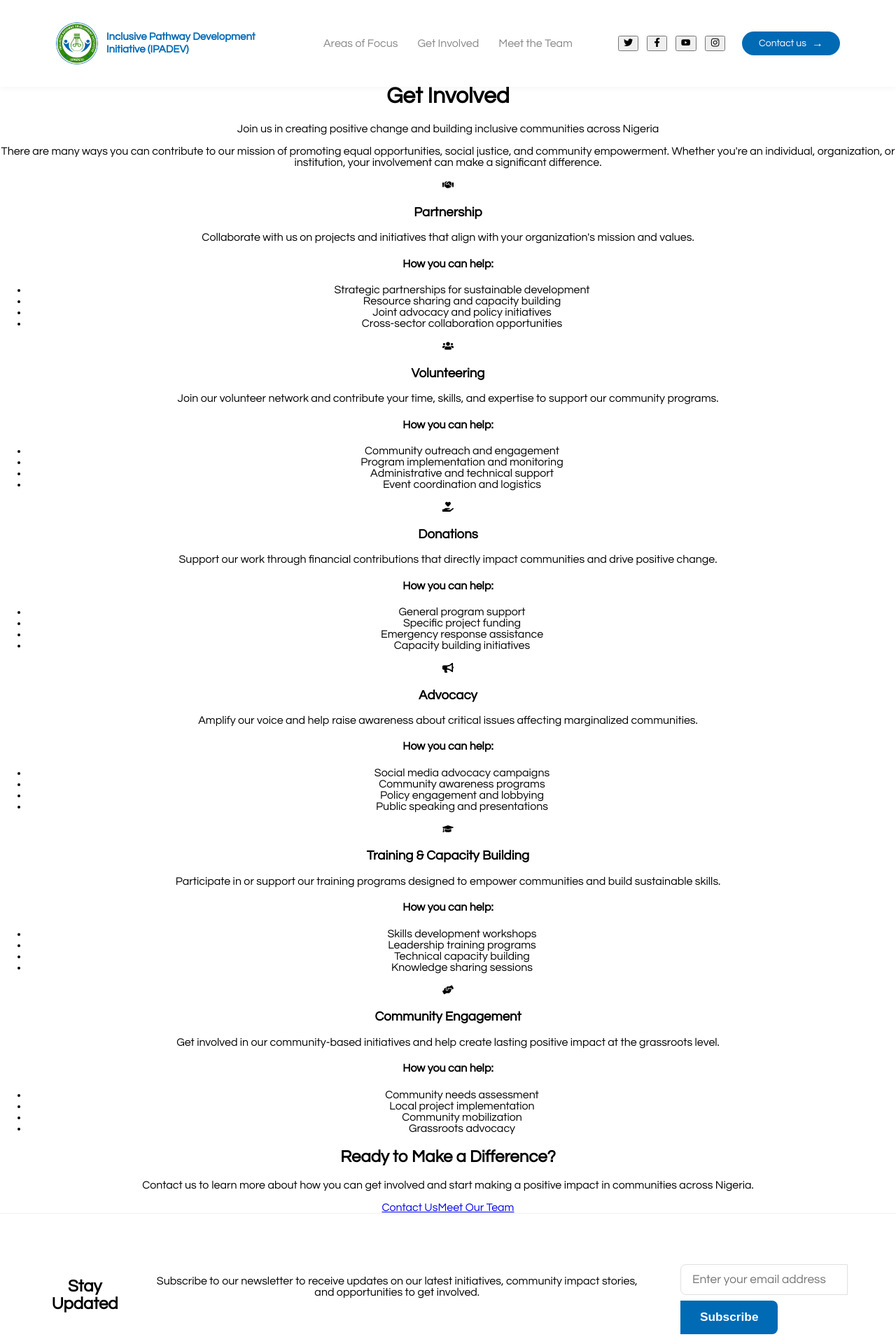
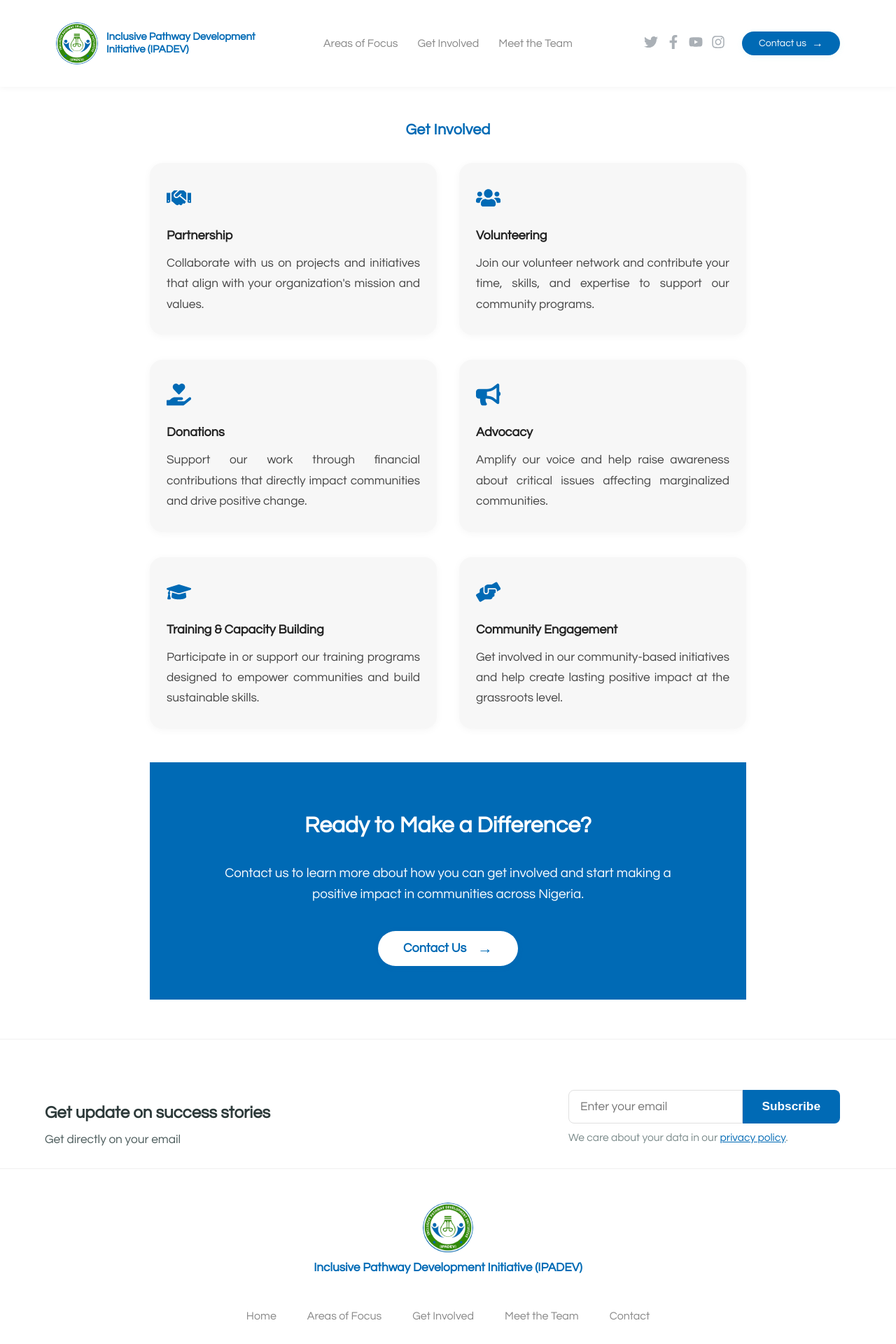
Before and after one commit to raysummer9/ipadev, a React (Create React App) app: page /get-involved in a window 1280 px wide. Shown: the top 1920 px of the page at 70% size. Built offline with nearby package versions, Linux system fonts and the light colour scheme.

Commit message:
Fix executive director API data usage, mobile hero centering, and minor UI improvements

```diff
--- a/src/components/ContactInfoPanel.js
+++ b/src/components/ContactInfoPanel.js
@@ -18,9 +18,9 @@ const ContactInfoPanel = () => (
     </div>
     <div className="contact-info-panel__card contact-info-panel__card--socials">
       <div className="contact-info-panel__socials">
-        <button type="button" aria-label="Facebook"><FaFacebookF /></button>
-        <button type="button" aria-label="Twitter"><FaTwitter /></button>
-        <button type="button" aria-label="LinkedIn"><FaLinkedinIn /></button>
+        <a href="https://facebook.com/ipadev" target="_blank" rel="noopener noreferrer" aria-label="Facebook"><FaFacebookF /></a>
+        <a href="https://twitter.com/ipadev" target="_blank" rel="noopener noreferrer" aria-label="Twitter"><FaTwitter /></a>
+        <a href="https://linkedin.com/company/ipadev" target="_blank" rel="noopener noreferrer" aria-label="LinkedIn"><FaLinkedinIn /></a>
       </div>
       <span>Social Profiles</span>
     </div>
--- a/src/components/GetInvolvedPage.css
+++ b/src/components/GetInvolvedPage.css
@@ -178,6 +178,7 @@
     padding: 18px 0 18px 0;
     padding-left: 2vw;
     padding-right: 2vw;
+    margin-top: 90px; /* Add margin to push content below the header */
   }
   .get-involved__content {
     padding: 0 2vw;
--- a/src/components/GetInvolvedPage.js
+++ b/src/components/GetInvolvedPage.js
@@ -1,5 +1,5 @@
 import React from 'react';
-import { FaHandshake, FaUsers, FaHandHoldingHeart, FaBullhorn, FaGraduationCap, FaHandsHelping } from 'react-icons/fa';
+import { FaHandshake, FaUsers, FaHandHoldingHeart, FaBullhorn, FaGraduationCap, FaHandsHelping, FaArrowRight } from 'react-icons/fa';
 import './GetInvolvedPage.css';
 
 const GetInvolvedPage = () => {
@@ -7,120 +7,59 @@ const GetInvolvedPage = () => {
     {
       icon: <FaHandshake />,
       title: "Partnership",
-      description: "Collaborate with us on projects and initiatives that align with your organization's mission and values.",
-      details: [
-        "Strategic partnerships for sustainable development",
-        "Resource sharing and capacity building",
-        "Joint advocacy and policy initiatives",
-        "Cross-sector collaboration opportunities"
-      ]
+      description: "Collaborate with us on projects and initiatives that align with your organization's mission and values."
     },
     {
       icon: <FaUsers />,
       title: "Volunteering",
-      description: "Join our volunteer network and contribute your time, skills, and expertise to support our community programs.",
-      details: [
-        "Community outreach and engagement",
-        "Program implementation and monitoring",
-        "Administrative and technical support",
-        "Event coordination and logistics"
-      ]
+      description: "Join our volunteer network and contribute your time, skills, and expertise to support our community programs."
     },
     {
       icon: <FaHandHoldingHeart />,
       title: "Donations",
-      description: "Support our work through financial contributions that directly impact communities and drive positive change.",
-      details: [
-        "General program support",
-        "Specific project funding",
-        "Emergency response assistance",
-        "Capacity building initiatives"
-      ]
+      description: "Support our work through financial contributions that directly impact communities and drive positive change."
     },
     {
       icon: <FaBullhorn />,
       title: "Advocacy",
-      description: "Amplify our voice and help raise awareness about critical issues affecting marginalized communities.",
-      details: [
-        "Social media advocacy campaigns",
-        "Community awareness programs",
-        "Policy engagement and lobbying",
-        "Public speaking and presentations"
-      ]
+      description: "Amplify our voice and help raise awareness about critical issues affecting marginalized communities."
     },
     {
       icon: <FaGraduationCap />,
       title: "Training & Capacity Building",
-      description: "Participate in or support our training programs designed to empower communities and build sustainable skills.",
-      details: [
-        "Skills development workshops",
-        "Leadership training programs",
-        "Technical capacity building",
-        "Knowledge sharing sessions"
-      ]
+      description: "Participate in or support our training programs designed to empower communities and build sustainable skills."
     },
     {
       icon: <FaHandsHelping />,
       title: "Community Engagement",
-      description: "Get involved in our community-based initiatives and help create lasting positive impact at the grassroots level.",
-      details: [
-        "Community needs assessment",
-        "Local project implementation",
-        "Community mobilization",
-        "Grassroots advocacy"
-      ]
+      description: "Get involved in our community-based initiatives and help create lasting positive impact at the grassroots level."
     }
   ];
 
   return (
-    <div className="get-involved-page">
-      <div className="get-involved-hero">
-        <div className="get-involved-hero__content">
-          <h1 className="get-involved-hero__title">Get Involved</h1>
-          <p className="get-involved-hero__subtitle">
-            Join us in creating positive change and building inclusive communities across Nigeria
-          </p>
-          <p className="get-involved-hero__description">
-            There are many ways you can contribute to our mission of promoting equal opportunities,
-            social justice, and community empowerment. Whether you're an individual, organization,
-            or institution, your involvement can make a significant difference.
-          </p>
-        </div>
-      </div>
-
-      <div className="get-involved-content">
-        <div className="get-involved-grid">
+    <div className="get-involved__section">
+      <div className="get-involved__content">
+        <h2 className="get-involved__heading">Get Involved</h2>
+        <div className="get-involved__options">
           {involvementOptions.map((option, index) => (
-            <div key={index} className="get-involved-card">
-              <div className="get-involved-card__icon">
+            <div key={index} className="get-involved__option">
+              <div className="get-involved__icon">
                 {option.icon}
               </div>
-              <h3 className="get-involved-card__title">{option.title}</h3>
-              <p className="get-involved-card__description">{option.description}</p>
-              <div className="get-involved-card__details">
-                <h4>How you can help:</h4>
-                <ul>
-                  {option.details.map((detail, detailIndex) => (
-                    <li key={detailIndex}>{detail}</li>
-                  ))}
-                </ul>
-              </div>
+              <h3 className="get-involved__option-title">{option.title}</h3>
+              <p className="get-involved__option-desc">{option.description}</p>
             </div>
           ))}
         </div>
-
-        <div className="get-involved-cta">
-          <h2>Ready to Make a Difference?</h2>
-          <p>
-            Contact us to learn more about how you can get involved and start making
-            a positive impact in communities across Nigeria.
-          </p>
-          <div className="get-involved-cta__buttons">
-            <a href="/contact" className="get-involved-cta__button get-involved-cta__button--primary">
-              Contact Us
-            </a>
-            <a href="/team" className="get-involved-cta__button get-involved-cta__button--secondary">
-              Meet Our Team
+        <div className="get-involved__cta">
+          <div className="get-involved__cta-content">
+            <h2 className="get-involved__cta-heading">Ready to Make a Difference?</h2>
+            <p className="get-involved__cta-text">
+              Contact us to learn more about how you can get involved and start making
+              a positive impact in communities across Nigeria.
+            </p>
+            <a href="/contact" className="get-involved__cta-btn">
+              Contact Us <span className="arrow">→</span>
             </a>
           </div>
         </div>
--- a/src/components/Navbar.js
+++ b/src/components/Navbar.js
@@ -23,10 +23,10 @@ const Navbar = () => {
       </div>
       <div className="navbar__right">
         <div className="navbar__socials">
-          <button type="button" aria-label="Twitter"><FaTwitter /></button>
-          <button type="button" aria-label="Facebook"><FaFacebookF /></button>
-          <button type="button" aria-label="YouTube"><FaYoutube /></button>
-          <button type="button" aria-label="Instagram"><FaInstagram /></button>
+          <a href="https://twitter.com/ipadev" target="_blank" rel="noopener noreferrer" aria-label="Twitter"><FaTwitter /></a>
+          <a href="https://facebook.com/ipadev" target="_blank" rel="noopener noreferrer" aria-label="Facebook"><FaFacebookF /></a>
+          <a href="https://youtube.com/ipadev" target="_blank" rel="noopener noreferrer" aria-label="YouTube"><FaYoutube /></a>
+          <a href="https://instagram.com/ipadev" target="_blank" rel="noopener noreferrer" aria-label="Instagram"><FaInstagram /></a>
         </div>
         <Link to="/contact" className="navbar__contact">Contact us <span className="arrow">→</span></Link>
         <button className="navbar__hamburger" onClick={() => setMobileMenuOpen(true)} aria-label="Open menu">
@@ -49,10 +49,10 @@ const Navbar = () => {
               Meet the Team
             </Link>
             <div className="navbar__mobile-socials">
-              <button type="button" aria-label="Twitter"><FaTwitter /></button>
-              <button type="button" aria-label="Facebook"><FaFacebookF /></button>
-              <button type="button" aria-label="YouTube"><FaYoutube /></button>
-              <button type="button" aria-label="Instagram"><FaInstagram /></button>
+              <a href="https://twitter.com/ipadev" target="_blank" rel="noopener noreferrer" aria-label="Twitter"><FaTwitter /></a>
+              <a href="https://facebook.com/ipadev" target="_blank" rel="noopener noreferrer" aria-label="Facebook"><FaFacebookF /></a>
+              <a href="https://youtube.com/ipadev" target="_blank" rel="noopener noreferrer" aria-label="YouTube"><FaYoutube /></a>
+              <a href="https://instagram.com/ipadev" target="_blank" rel="noopener noreferrer" aria-label="Instagram"><FaInstagram /></a>
             </div>
             <Link to="/contact" className="navbar__contact navbar__contact--mobile" onClick={() => setMobileMenuOpen(false)}>
               Contact us <span className="arrow">→</span>
--- a/src/components/NewsletterSection.js
+++ b/src/components/NewsletterSection.js
@@ -3,34 +3,78 @@ import './NewsletterSection.css';
 
 const NewsletterSection = () => {
   const [email, setEmail] = useState('');
+  const [submitted, setSubmitted] = useState(false);
+  const [error, setError] = useState('');
+  const [serverResponse, setServerResponse] = useState(null);
+  const [loading, setLoading] = useState(false);
 
-  const handleSubmit = (e) => {
+  const handleSubmit = async (e) => {
     e.preventDefault();
-    // Handle newsletter subscription
-    console.log('Newsletter subscription:', email);
+    // Simple email validation
+    if (!/^[^\s@]+@[^\s@]+\.[^\s@]+$/.test(email)) {
+      setError('Please enter a valid email address.');
+      setServerResponse(null);
+      return;
+    }
+    setError('');
+    setLoading(true);
+    setServerResponse(null);
+    try {
+      const formData = new FormData();
+      formData.append('name', 'Newsletter Signup');
+      formData.append('email', email);
+      formData.append('phone', '');
+      formData.append('message', 'Please add this email to the newsletter list.');
+      const res = await fetch('/sendmail.php', {
+        method: 'POST',
+        body: formData,
+      });
+      const data = await res.json();
+      if (data.success) {
+        setServerResponse({ type: 'success', message: data.message });
+        setSubmitted(true);
         setEmail('');
+      } else {
+        setServerResponse({ type: 'error', message: data.message || 'Failed to subscribe.' });
+      }
+    } catch (err) {
+      setServerResponse({ type: 'error', message: 'Failed to subscribe. Please try again later.' });
+    } finally {
+      setLoading(false);
+      setTimeout(() => setSubmitted(false), 3000);
+    }
   };
 
   return (
     <section className="newsletter-section">
       <div className="newsletter-section__content">
-        <h2 className="newsletter-section__title">Stay Updated</h2>
-        <p className="newsletter-section__description">
-          Subscribe to our newsletter to receive updates on our latest initiatives,
-          community impact stories, and opportunities to get involved.
-        </p>
-        <form className="newsletter-section__form" onSubmit={handleSubmit}>
+        <div className="newsletter-section__left">
+          <h2 className="newsletter-section__headline">Get update on success stories</h2>
+          <p className="newsletter-section__subtext">Get directly on your email</p>
+        </div>
+        <form className="newsletter-section__form" onSubmit={handleSubmit} autoComplete="off">
+          <div className="newsletter-section__input-group">
             <input
               type="email"
-            placeholder="Enter your email address"
+              className="newsletter-section__input"
+              placeholder="Enter your email"
               value={email}
-            onChange={(e) => setEmail(e.target.value)}
-            className="newsletter-section__input"
+              onChange={e => setEmail(e.target.value)}
+              aria-label="Email address"
               required
+              disabled={loading}
             />
-          <button type="submit" className="newsletter-section__button">
-            Subscribe
+            <button type="submit" className="newsletter-section__button" disabled={loading}>
+              {loading ? 'Subscribing...' : 'Subscribe'}
             </button>
+          </div>
+          {error && <div className="newsletter-section__error">{error}</div>}
+          {serverResponse && (
+            <div className={`newsletter-section__${serverResponse.type}`}>{serverResponse.message}</div>
+          )}
+          <div className="newsletter-section__privacy">
+            We care about your data in our <a href="/privacy" target="_blank" rel="noopener noreferrer">privacy policy</a>.
+          </div>
         </form>
       </div>
     </section>
```
Also changed, not shown: src/components/AreasOfFocusHero.css (+15 -14 lines), src/components/Footer.js (+4 -4 lines), src/components/TeamPage.js (+19 -21 lines). Lines whose indentation alone changed are shown as unchanged.
